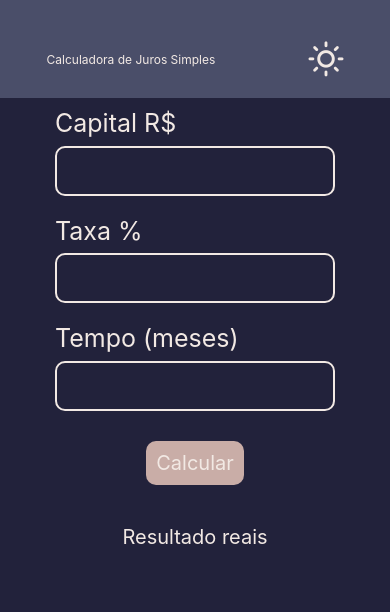
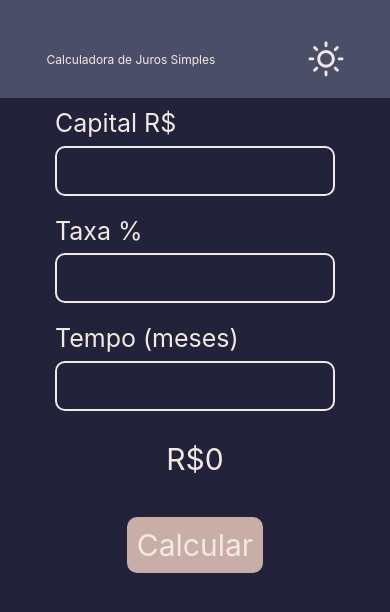
Before and after one commit to AstronautoLunar/juros-simples, a React Native app: screen / in a window 390 px wide. Shown: the top 612 px of the page. Built offline with nearby package versions, Linux system fonts and the light colour scheme.

Commit message:
style mudanças na estilização do app

```diff
--- a/App.tsx
+++ b/App.tsx
@@ -21,7 +21,7 @@ import {
 export default function App() {
   let [ style, setStyle ] = useState(false);
 
-  let [ total, setTotal ] = useState("Resultado");
+  let [ total, setTotal ] = useState(0);
   let [ inputs, setInputs ] = useState({
     capital: 0,
     taxa: 0,
@@ -44,7 +44,7 @@ export default function App() {
   }
 
   function calculate() {
-    setTotal(String(inputs.capital * inputs.taxa * inputs.tempo))
+    setTotal(inputs.capital * inputs.taxa * inputs.tempo)
   }
 
   function onChangeStorage() {
@@ -93,18 +93,6 @@ export default function App() {
             keyboardType="numeric"
             />
 
-          <TouchableOpacity
-            onPress={calculate}
-          >
-            <View
-              style={homeStyle.buttonCalc}
-            >
-              <Text style={homeStyle.textButton}>
-                Calcular
-              </Text>
-            </View>
-          </TouchableOpacity>
-
           <Animatable.Text
             transition="color"
             duration={200}
@@ -118,13 +106,23 @@ export default function App() {
             ]}
           >
             {
-              total
-              ?
-              `${total} reais`
-              :
-              "Resultado"
+              `R$${total}`
             }
           </Animatable.Text>
+
+          <TouchableOpacity
+            onPress={calculate}
+          >
+            <View
+              style={homeStyle.buttonCalc}
+            >
+              <Text style={homeStyle.textButton}>
+                Calcular
+              </Text>
+            </View>
+          </TouchableOpacity>
+
+
         </ScrollView>
       </Main>
     </>
--- a/app.json
+++ b/app.json
@@ -8,7 +8,7 @@
     "splash": {
       "image": "./assets/splash.png",
       "resizeMode": "contain",
-      "backgroundColor": "#ffffff"
+      "backgroundColor": "#4A4E69"
     },
     "updates": {
       "fallbackToCacheTimeout": 0
--- a/src/styles/globals.tsx
+++ b/src/styles/globals.tsx
@@ -23,9 +23,9 @@ const homeStyle = StyleSheet.create({
       alignItems: 'center'
     },
     text: {
-      fontSize: 20,
-      marginTop: 40,
-      marginBottom: 40
+      fontSize: 30,
+      marginTop: 20,
+      marginBottom: 20
     },
     textDark: {
       color: colors.black
@@ -42,7 +42,7 @@ const homeStyle = StyleSheet.create({
       backgroundColor: colors.lightSuntamE13
     },
     textButton: {
-      fontSize: 20,
+      fontSize: 30,
       color: colors.ashRoseE70
     },
     scroll: {
```
Also changed, not shown: assets/icon.png, assets/splash.png.
